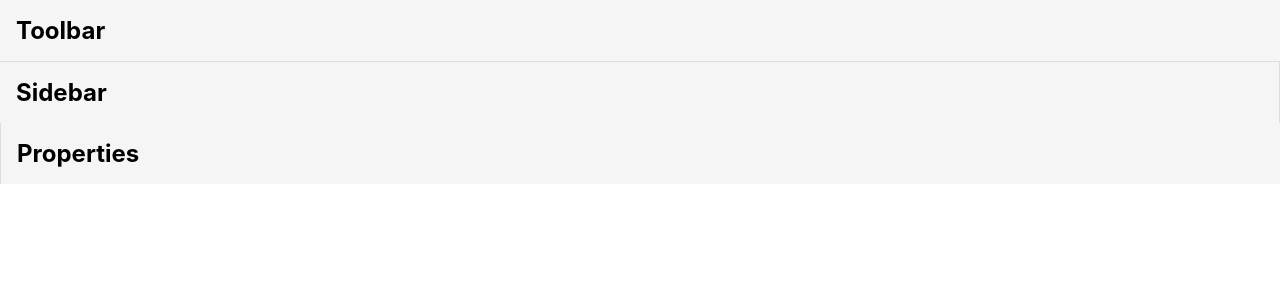
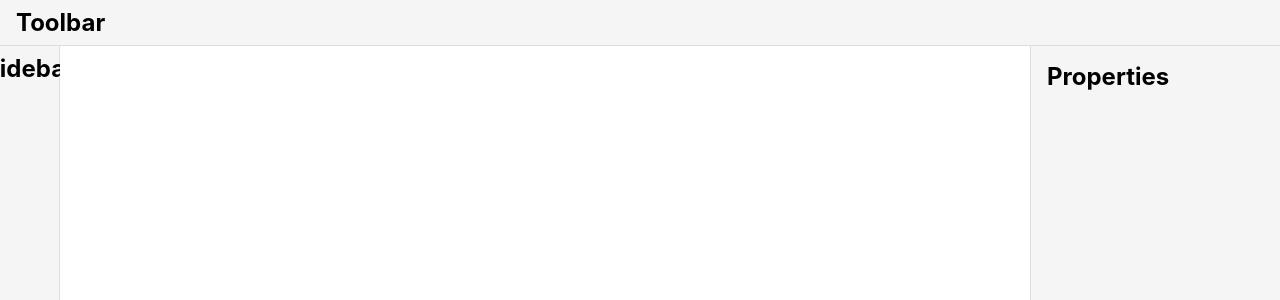
Before and after one commit to NiksheyYadav/Freeflow, a React (Vite) app: page / in a window 1280 px wide. Shown: the top 300 px of the page. Built offline with nearby package versions, Linux system fonts and the light colour scheme.

Commit message:
Fix: Update layout to use CSS Grid for proper component positioning

```diff
--- a/src/styles/App.css
+++ b/src/styles/App.css
@@ -1,8 +1,12 @@
 .app {
   width: 100%;
   height: 100%;
-  display: flex;
-  flex-direction: column;
+  display: grid;
+  grid-template-rows: auto 1fr;
+  grid-template-columns: auto 1fr auto;
+  grid-template-areas:
+    "toolbar toolbar toolbar"
+    "sidebar canvas properties";
 }
 
 .app.dark {
@@ -10,25 +14,57 @@
   color: #ffffff;
 }
 
-.canvas {
-  flex: 1;
-  overflow: hidden;
-}
-
 .toolbar {
-  padding: 1rem;
+  grid-area: toolbar;
+  display: flex;
+  gap: 0.5rem;
+  padding: 0.5rem 1rem;
   background-color: #f5f5f5;
   border-bottom: 1px solid #ddd;
+  align-items: center;
 }
 
 .sidebar {
-  padding: 1rem;
+  grid-area: sidebar;
+  width: 60px;
+  padding: 0.5rem;
   background-color: #f5f5f5;
   border-right: 1px solid #ddd;
+  display: flex;
+  flex-direction: column;
+  gap: 0.5rem;
+  align-items: center;
+}
+
+.canvas {
+  grid-area: canvas;
+  position: relative;
+  overflow: hidden;
+  background-color: #ffffff;
+}
+
+.canvas canvas {
+  width: 100%;
+  height: 100%;
+  cursor: crosshair;
 }
 
 .properties-panel {
+  grid-area: properties;
+  width: 250px;
   padding: 1rem;
   background-color: #f5f5f5;
   border-left: 1px solid #ddd;
+  overflow-y: auto;
 }
+
+.app.dark .toolbar,
+.app.dark .sidebar,
+.app.dark .properties-panel {
+  background-color: #2d2d2d;
+  border-color: #444;
+}
+
+.app.dark .canvas {
+  background-color: #1e1e1e;
+}
```
